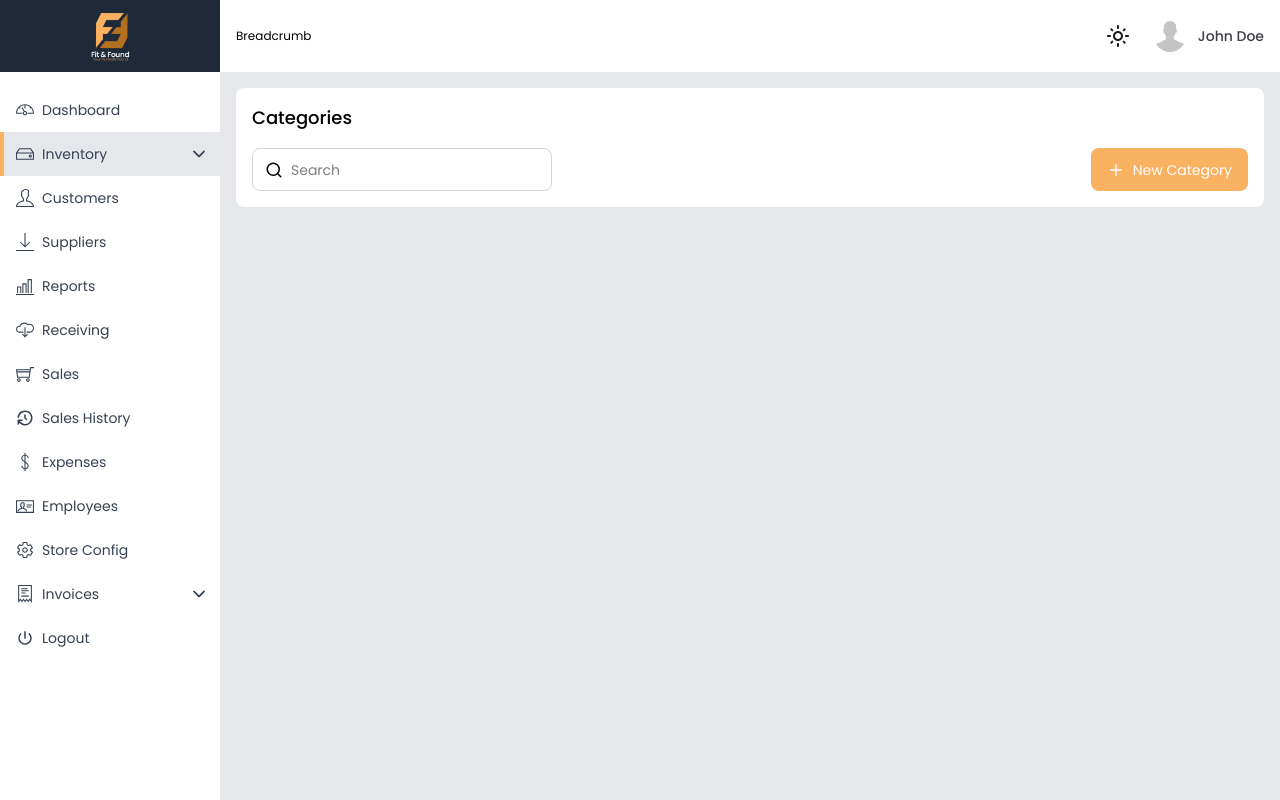
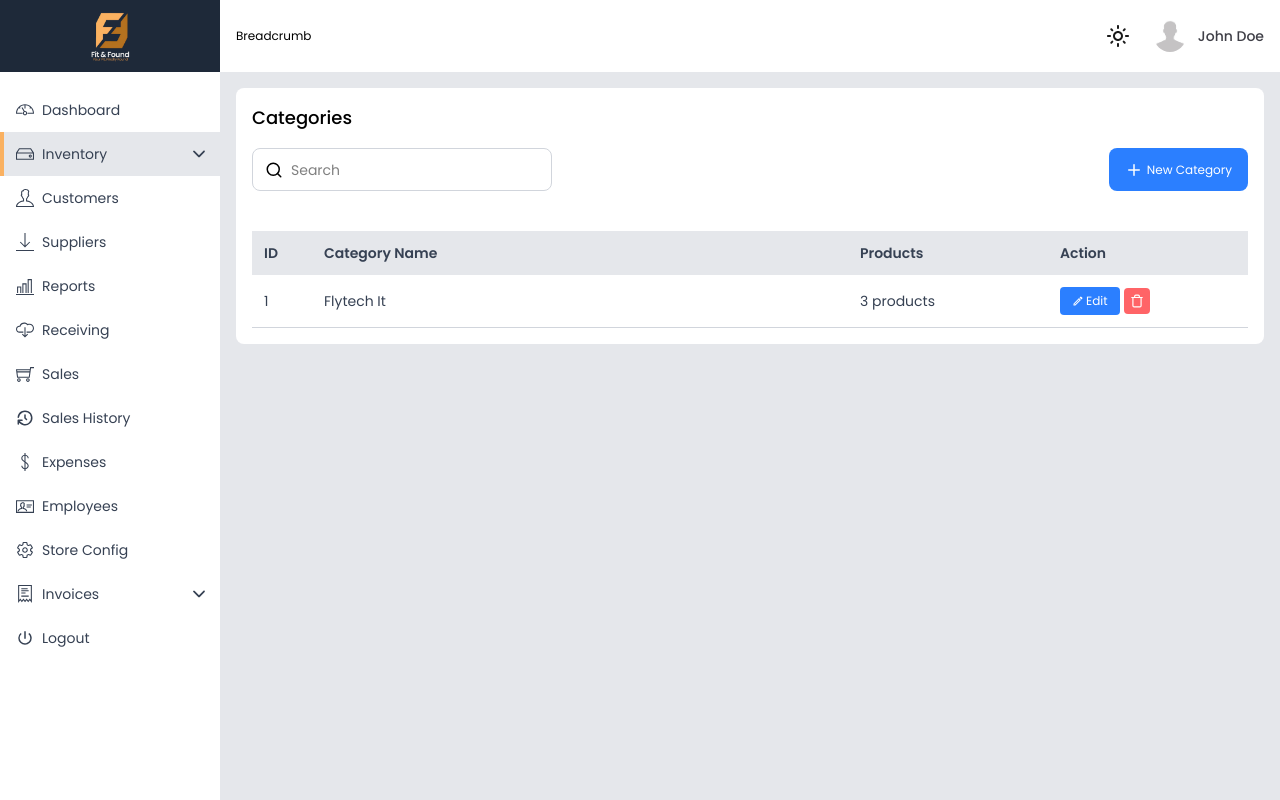
Before and after one commit to Shakiqurrahman/inventory-web-app, a React (Vite) app: page /categories in a window 1280 px wide. Built offline with nearby package versions, Linux system fonts and the light colour scheme.

Commit message:
category page updated

```diff
--- a/src/pages/categories/AllCategories.tsx
+++ b/src/pages/categories/AllCategories.tsx
@@ -1,4 +1,5 @@
-import { FiPlus, FiSearch } from "react-icons/fi";
+import { FiPlus, FiSearch, FiTrash } from "react-icons/fi";
+import { MdOutlineModeEdit } from "react-icons/md";
 
 const AllCategories = () => {
   return (
@@ -14,10 +15,37 @@ const AllCategories = () => {
               className="placeholder:text-sm size-full outline-none"
             />
           </div>
-          <button className="bg-primary text-white px-4 py-2 rounded-lg ml-2 flex items-center text-sm gap-2 cursor-pointer hover:bg-secondary duration-200">
+          <button className="bg-blue-500 text-white px-4 py-2 rounded-lg ml-2 flex items-center text-xs gap-1 cursor-pointer hover:bg-blue-600 duration-200">
             <FiPlus className="text-lg" />
             New Category
           </button>
+        </div>
+        <div className="mt-10">
+          <table className="w-full border-collapse rounded-md text-gray-700">
+            <thead>
+              <tr className="bg-gray-200 text-left *:font-semibold text-sm">
+                <th className="p-3 w-[60px]">ID</th>
+                <th className="p-3">Category Name</th>
+                <th className="p-3 w-[200px]">Products</th>
+                <th className="p-3 w-[200px]">Action</th>
+              </tr>
+            </thead>
+            <tbody>
+              <tr className="border-b border-gray-300 hover:bg-gray-50 text-sm">
+                <td className="p-3">1</td>
+                <td className="p-3">Flytech It</td>
+                <td className="p-3">3 products</td>
+                <td className="flex items-center gap-1 p-3">
+                  <button className="flex gap-0.5 items-center py-1.5 px-3 bg-blue-500 text-white rounded-sm text-xs cursor-pointer shrink-0">
+                    <MdOutlineModeEdit className="" /> <span>Edit</span>
+                  </button>
+                  <button className="bg-red-400 text-white p-1.5 rounded-sm cursor-pointer shrink-0">
+                    <FiTrash className="text-md" />
+                  </button>
+                </td>
+              </tr>
+            </tbody>
+          </table>
         </div>
       </div>
     </>
```
